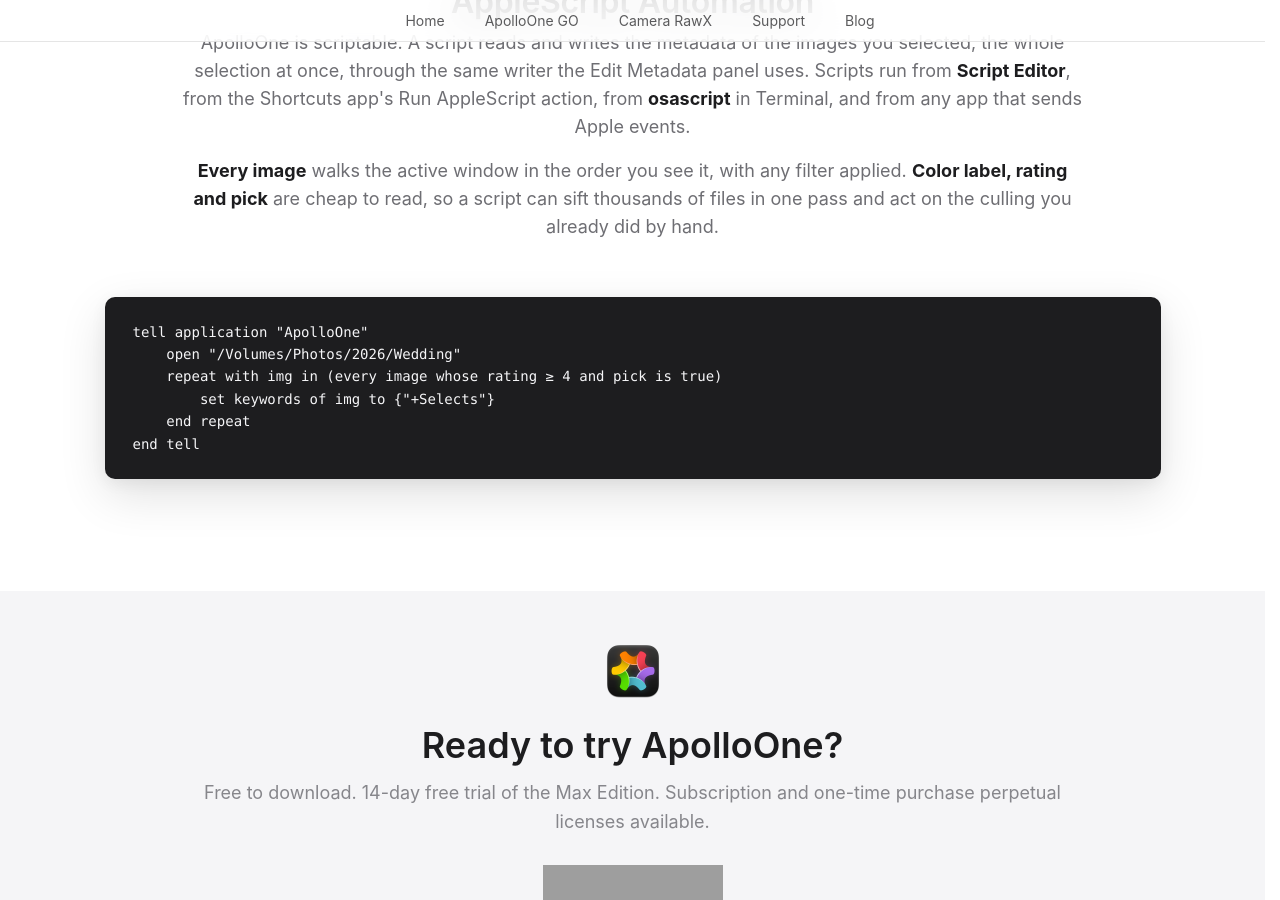
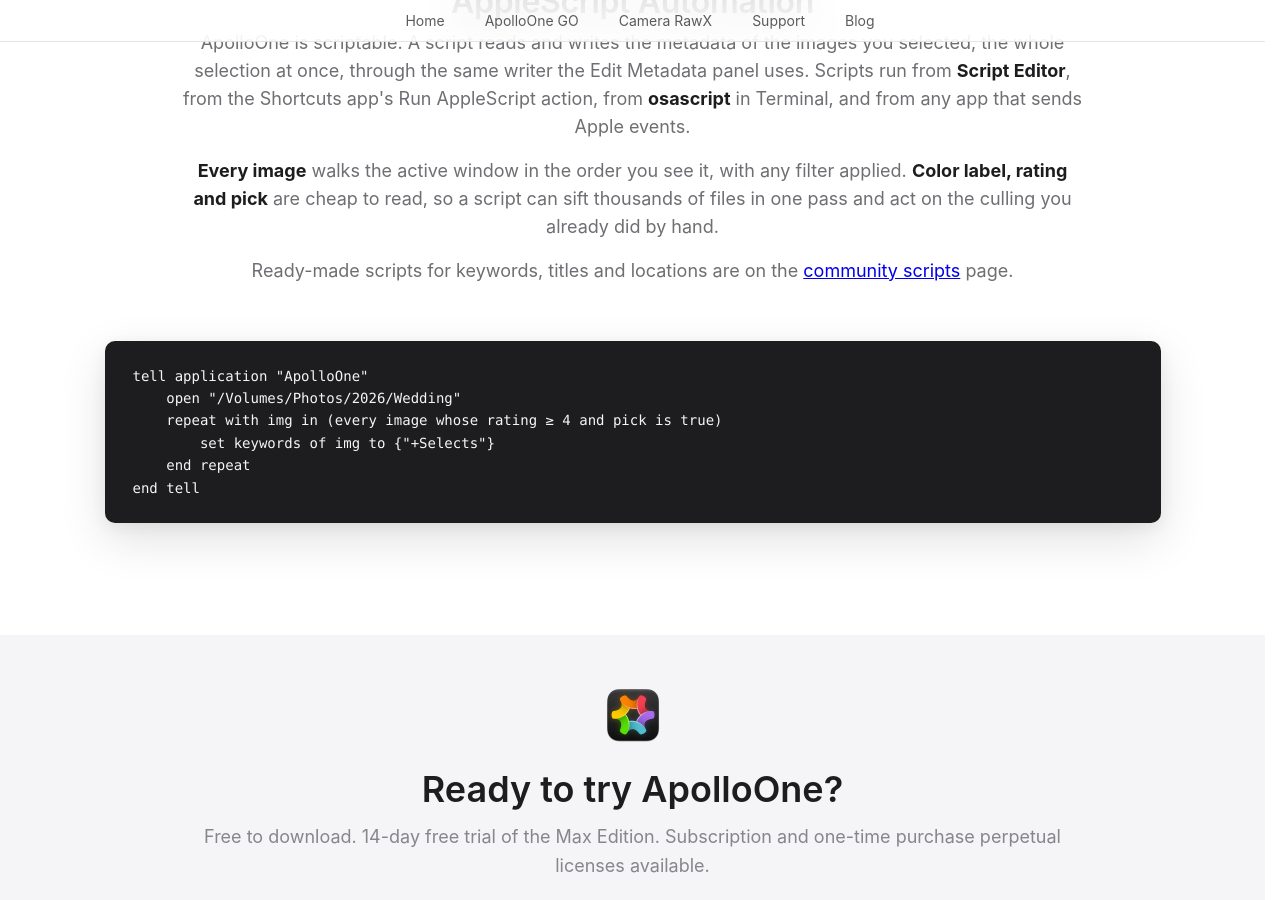
Before and after one commit to anogeissus/anogeissus.com, a Jekyll site: the page apolloone.html, which Jekyll copies as it is, in a window 1280 px wide and 900 px high, scrolled down 22407 px. Built offline with Jekyll 4.4.1, drawn with Linux system fonts in a browser that asks for light colours; some web fonts are replaced; grey boxes are pictures that could not be loaded.

Commit message:
ApolloOne: link the community scripts from the AppleScript section

```diff
--- a/apolloone.html
+++ b/apolloone.html
@@ -277,6 +277,7 @@
         <h2>AppleScript Automation</h2>
         <p>ApolloOne is scriptable. A script reads and writes the metadata of the images you selected, the whole selection at once, through the same writer the Edit Metadata panel uses. Scripts run from <strong>Script Editor</strong>, from the Shortcuts app's Run AppleScript action, from <strong>osascript</strong> in Terminal, and from any app that sends Apple events.</p>
         <p><strong>Every image</strong> walks the active window in the order you see it, with any filter applied. <strong>Color label, rating and pick</strong> are cheap to read, so a script can sift thousands of files in one pass and act on the culling you already did by hand.</p>
+        <p>Ready-made scripts for keywords, titles and locations are on the <a href="apolloone-scripts.html">community scripts</a> page.</p>
     </div>
     <div class="feature-image">
         <pre style="background:#1d1d1f;color:#f5f5f7;border-radius:10px;padding:24px 28px;margin:0;overflow-x:auto;font:400 14px/1.6 ui-monospace,SFMono-Regular,Menlo,monospace;text-align:left;box-shadow:0 16px 48px rgba(0,0,0,0.12),0 4px 16px rgba(0,0,0,0.06)">tell application "ApolloOne"
```
